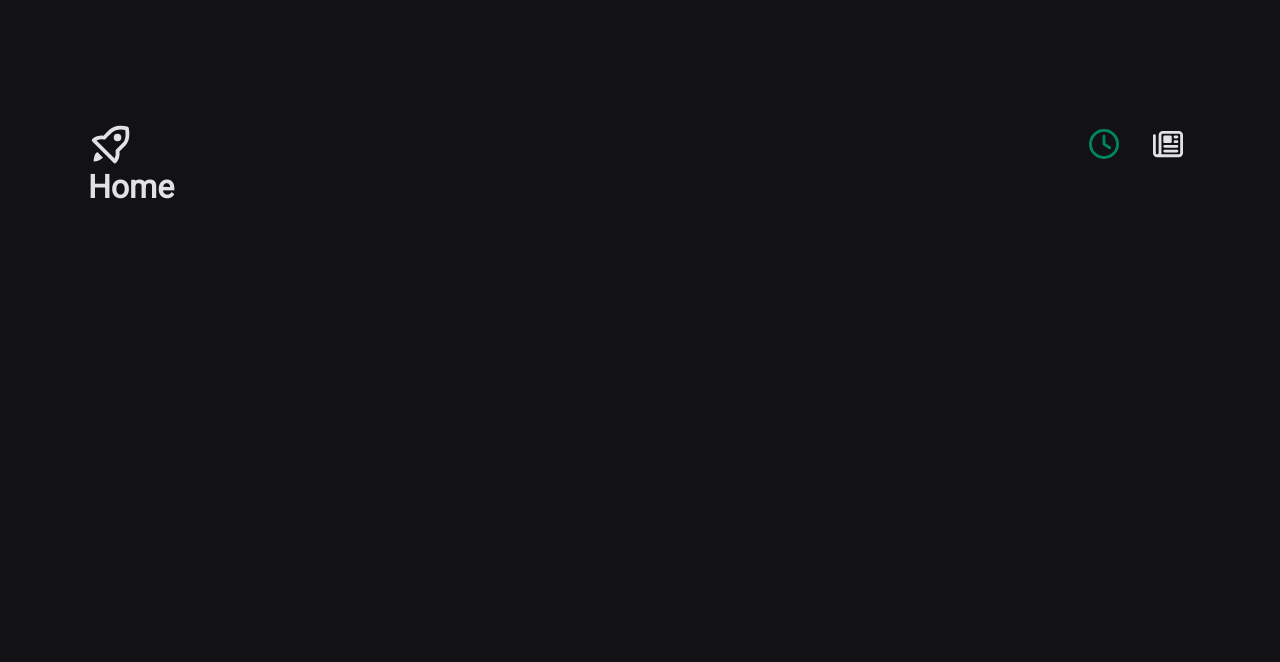
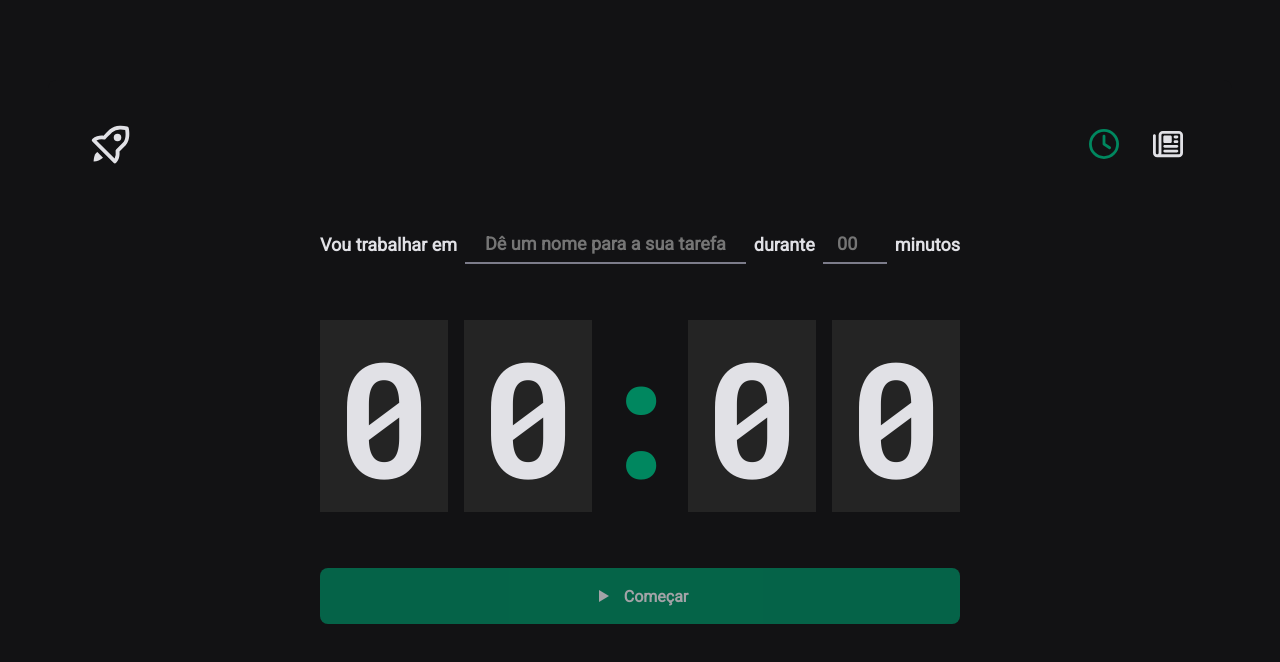
Before and after one commit to tcunha2004/Timer, a React (Vite) app: page / in a window 1280 px wide. Shown: the top 662 px of the page. Built offline with nearby package versions, Linux system fonts and the light colour scheme.

Commit message:
Desenvolvimento pagina Home

```diff
--- a/src/Router.tsx
+++ b/src/Router.tsx
@@ -1,5 +1,5 @@
 import { Route, Routes } from "react-router-dom";
-import Home from "./pages/Home";
+import Home from "./pages/Home/Home";
 import History from "./pages/History";
 import DefaultLayout from "./layouts/DefaultLayout/DefaultLayout";
 
--- a/src/components/Header/styles.ts
+++ b/src/components/Header/styles.ts
@@ -23,13 +23,13 @@ export const HeaderContainer = styled.header`
     border-top: 3px solid transparent; /* pra ele não subir a posição do icone no hover (se quiser tente comentar isso e veja) */
     border-bottom: 3px solid transparent;
 
+    &:hover {
+      border-bottom: 3px solid ${(props) => props.theme["green-500"]};
+    }
+
     &.active {
       color: ${(props) => props.theme["green-500"]};
     }
-  }
-
-  a:hover {
-    border-bottom: 3px solid ${(props) => props.theme["green-500"]};
   }
 
   svg {
--- a/src/pages/Home.tsx
+++ /dev/null
@@ -1,9 +0,0 @@
-function Home() {
-  return (
-    <div>
-      <h1>Home</h1>
-    </div>
-  );
-}
-
-export default Home;
--- /dev/null
+++ b/src/pages/Home/Home.tsx
@@ -0,0 +1,47 @@
+import { BiPlay } from "react-icons/bi";
+import {
+  CountDownContainer,
+  DurationInput,
+  FormContainer,
+  HomeContainer,
+  Separator,
+  StartCountDownButton,
+  TaskInput,
+} from "./styles";
+
+function Home() {
+  return (
+    <HomeContainer>
+      <form action="">
+        <FormContainer>
+          <label htmlFor="task">Vou trabalhar em</label>
+          <TaskInput
+            type="text"
+            id="task"
+            placeholder="Dê um nome para a sua tarefa"
+          />
+
+          <label htmlFor="durationMinutes">durante</label>
+          <DurationInput type="number" id="durationMinutes" placeholder="00" />
+
+          <span>minutos</span>
+        </FormContainer>
+
+        <CountDownContainer>
+          <span>0</span>
+          <span>0</span>
+          <Separator>:</Separator>
+          <span>0</span>
+          <span>0</span>
+        </CountDownContainer>
+
+        <StartCountDownButton type="submit" disabled>
+          <BiPlay size={24} />
+          Começar
+        </StartCountDownButton>
+      </form>
+    </HomeContainer>
+  );
+}
+
+export default Home;
--- /dev/null
+++ b/src/pages/Home/styles.ts
@@ -0,0 +1,107 @@
+import styled from "styled-components";
+
+export const HomeContainer = styled.main`
+  flex: 1;
+
+  display: flex;
+  flex-direction: column;
+  align-items: center;
+  justify-content: center;
+
+  form {
+    display: flex;
+    flex-direction: column;
+    align-items: center;
+    gap: 3.5rem;
+  }
+`;
+
+export const FormContainer = styled.div`
+  width: 100%;
+  display: flex;
+  align-items: center;
+  justify-content: center;
+  gap: 0.5rem;
+  color: ${(props) => props.theme["gray-100"]};
+  font-size: 1.125rem;
+  font-weight: bold;
+  flex-wrap: wrap;
+`;
+
+const CommonInputConfigs = styled.input`
+  background: transparent;
+  height: 2.5rem;
+  border: 0;
+  border-bottom: 2px solid ${(props) => props.theme["gray-500"]};
+  font-weight: bold;
+  font-size: inherit;
+  padding: 0 0.5 rem;
+  color: ${(props) => props.theme["gray-100"]};
+  text-align: center;
+
+  &:focus {
+    box-shadow: none;
+    border-color: ${(props) => props.theme["green-500"]};
+  }
+`;
+
+export const TaskInput = styled(CommonInputConfigs)`
+  flex: 1;
+`;
+
+export const DurationInput = styled(CommonInputConfigs)`
+  width: 4rem;
+`;
+
+export const CountDownContainer = styled.div`
+  font-family: "Roboto Mono", monospace;
+  font-size: 10rem;
+  line-height: 8rem;
+  color: ${(props) => props.theme["gray-100"]};
+
+  display: flex;
+  gap: 1rem;
+
+  span {
+    background: ${(props) => props.theme["gray-700"]};
+    padding: 2rem 1rem;
+  }
+`;
+
+export const Separator = styled.div`
+  padding: 2rem 0;
+  color: ${(props) => props.theme["green-500"]};
+  width: 4rem;
+  overflow: hidden;
+  display: flex;
+  justify-content: center;
+`;
+
+export const StartCountDownButton = styled.button`
+  width: 100%;
+  border: 0;
+  padding: 1rem;
+  border-radius: 8px;
+
+  display: flex;
+  align-items: center;
+  justify-content: center;
+  gap: 0.5rem;
+
+  font-weight: bold;
+
+  cursor: pointer;
+
+  background: ${(props) => props.theme["green-500"]};
+  color: ${(props) => props.theme["gray-100"]};
+
+  /* se nao estiver disabled */
+  &:not(:disabled)hover {
+    background: ${(props) => props.theme["green-700"]};
+  }
+
+  &:disabled {
+    opacity: 0.7;
+    cursor: not-allowed;
+  }
+`;
--- a/src/styles/themes/default.ts
+++ b/src/styles/themes/default.ts
@@ -3,6 +3,7 @@ export const defaultTheme = {
 
   "gray-100": "#E1E1E6",
   "gray-500": "#7C7C8A",
+  "gray-700": "#242424",
   "gray-900": "#121214",
 
   "green-300": "#00B37E",
--- a/src/styles/themes/global.ts
+++ b/src/styles/themes/global.ts
@@ -14,7 +14,8 @@ export const GlobalStyle = createGlobalStyle`
 
     body{
         background: ${(props) => props.theme["gray-900"]};
-        color: ${(props) => props.theme["gray-100"]}
+        color: ${(props) => props.theme["gray-100"]};
+        -webkit-font-smoothing: antialiased;
     }
 
     body, input, textarea, button {
```
